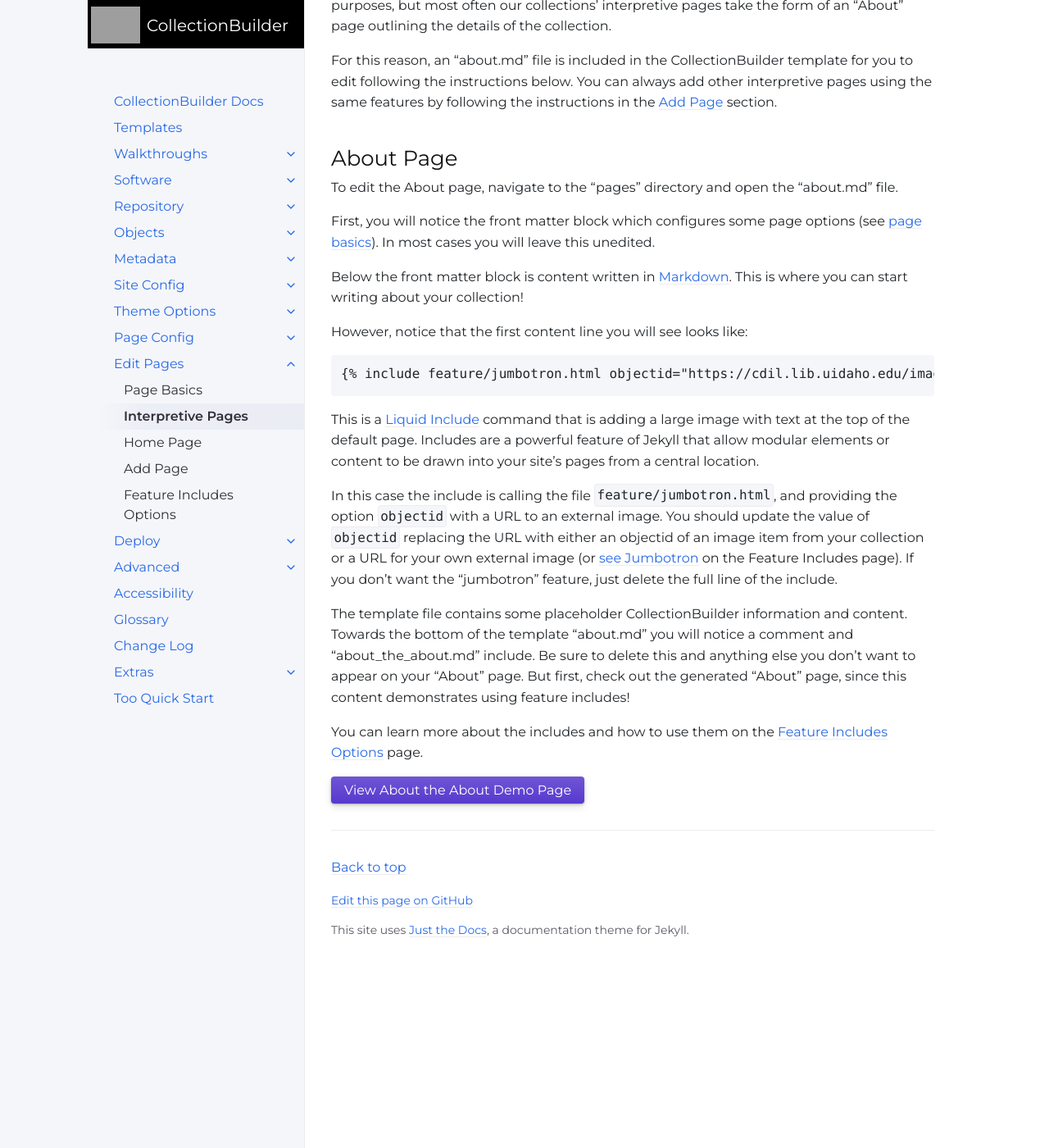
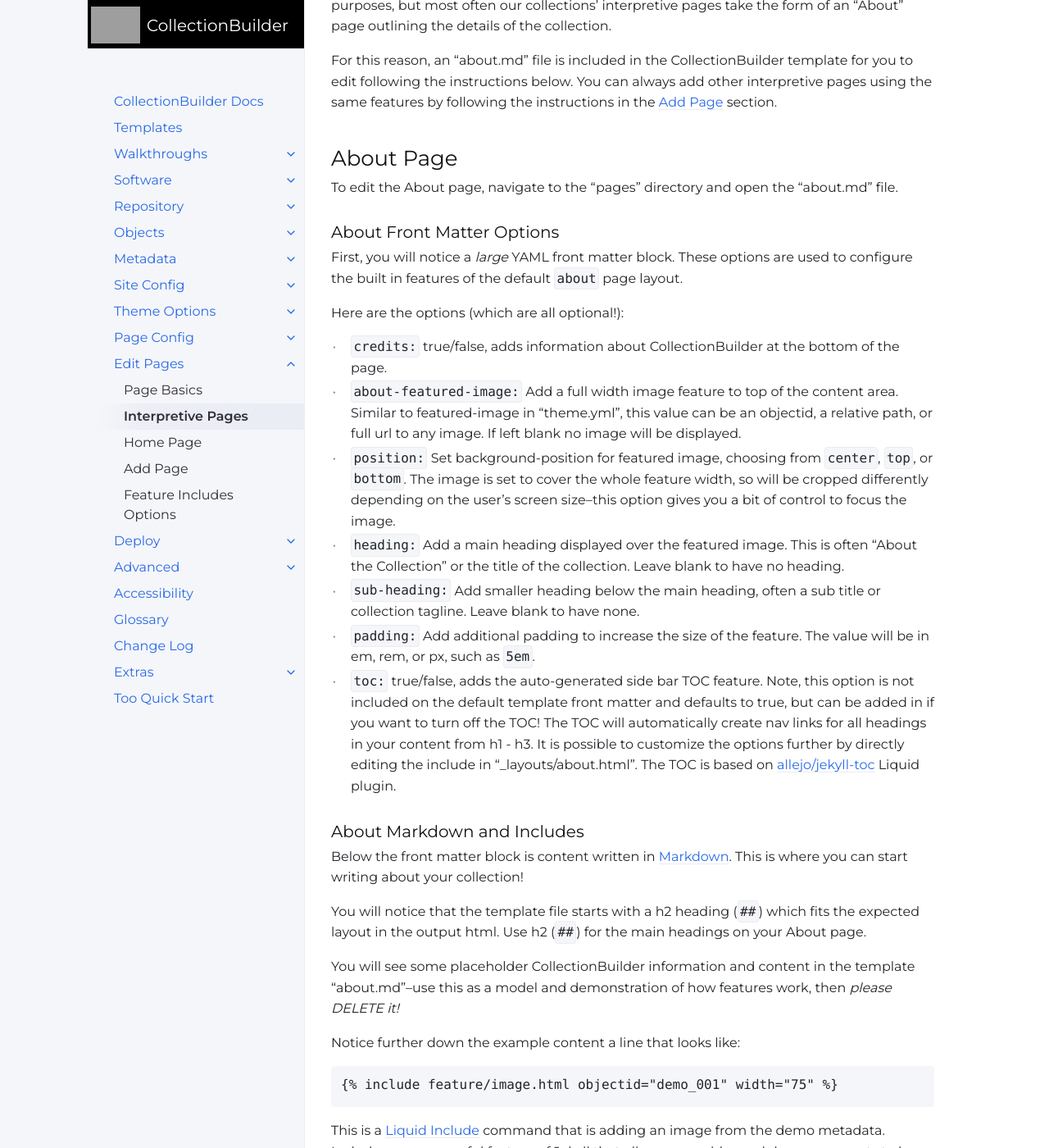
Before and after one commit to CollectionBuilder/cb-docs, a Jekyll site: the page built from docs/pages/interpretive.md, in a window 1280 px wide and 1400 px high, scrolled down 382 px. Shown: the whole window at 82% size. Built offline with Jekyll 4.4.1, drawn with Linux system fonts in a browser that asks for light colours; comment, search, counter and statistics services are not loaded; before the commit the page ends 1560 px from its top, so only the background shows below that; some of the changed text lies outside the part shown.

Commit message:
document the new About page

````diff
--- a/docs/pages/interpretive.md
+++ b/docs/pages/interpretive.md
@@ -19,30 +19,46 @@ You can always add other interpretive pages using the same features by following
 
 To edit the About page, navigate to the "pages" directory and open the "about.md" file.
 
-First, you will notice the front matter block which configures some page options (see [page basics]({{ '/docs/pages/basics/' | relative_url }})).
-In most cases you will leave this unedited.
+### About Front Matter Options
+
+First, you will notice a *large* YAML front matter block.
+These options are used to configure the built in features of the default `about` page layout.
+
+Here are the options (which are all optional!):
+
+- `credits:` true/false, adds information about CollectionBuilder at the bottom of the page.
+- `about-featured-image:` Add a full width image feature to top of the content area. Similar to featured-image in "theme.yml", this value can be an objectid, a relative path, or full url to any image. If left blank no image will be displayed.
+- `position:` Set background-position for featured image, choosing from `center`, `top`, or `bottom`. The image is set to cover the whole feature width, so will be cropped differently depending on the user's screen size--this option gives you a bit of control to focus the image.
+- `heading:` Add a main heading displayed over the featured image. This is often "About the Collection" or the title of the collection. Leave blank to have no heading.
+- `sub-heading:` Add smaller heading below the main heading, often a sub title or collection tagline. Leave blank to have none.
+- `padding:` Add additional padding to increase the size of the feature. The value will be in em, rem, or px, such as `5em`.
+- `toc:` true/false, adds the auto-generated side bar TOC feature. Note, this option is not included on the default template front matter and defaults to true, but can be added in if you want to turn off the TOC! The TOC will automatically create nav links for all headings in your content from h1 - h3. It is possible to customize the options further by directly editing the include in "_layouts/about.html". The TOC is based on [allejo/jekyll-toc](https://github.com/allejo/jekyll-toc) Liquid plugin.
+
+### About Markdown and Includes
 
 Below the front matter block is content written in [Markdown]({{ '/docs/glossary/#markdown' | relative_url }}).
 This is where you can start writing about your collection!
 
-However, notice that the first content line you will see looks like:
+You will notice that the template file starts with a h2 heading (`##`) which fits the expected layout in the output html.
+Use h2 (`##`) for the main headings on your About page.
+
+You will see some placeholder CollectionBuilder information and content in the template "about.md"--use this as a model and demonstration of how features work, then *please DELETE it!*
+
+Notice further down the example content a line that looks like:
 
 ```
-{% raw %}{% include feature/jumbotron.html objectid="https://cdil.lib.uidaho.edu/images/palouse_sm.jpg" %}{% endraw %}
+{% raw %}{% include feature/image.html objectid="demo_001" width="75" %}{% endraw %}
 ```
 
-This is a [Liquid Include](https://jekyllrb.com/docs/includes/) command that is adding a large image with text at the top of the default page.
-Includes are a powerful feature of Jekyll that allow modular elements or content to be drawn into your site's pages from a central location.
+This is a [Liquid Include](https://jekyllrb.com/docs/includes/) command that is adding an image from the demo metadata.
+Includes are a powerful feature of Jekyll that allow re-useable modular components to be added to your site's pages.
 
-In this case the include is calling the file `feature/jumbotron.html`, and providing the option `objectid` with a URL to an external image.
-You should update the value of `objectid` replacing the URL with either an objectid of an image item from your collection or a URL for your own external image (or [see Jumbotron]({{ '/docs/pages/features/#jumbotron' | relative_url }}) on the Feature Includes page).
-If you don't want the "jumbotron" feature, just delete the full line of the include.
+In this case the include is calling the file `feature/image.html`, and providing the option `objectid` with a objectid of a item in the demo metadata.
 
-The template file contains some placeholder CollectionBuilder information and content.
-Towards the bottom of the template "about.md" you will notice a comment and "about_the_about.md" include.
-Be sure to delete this and anything else you don't want to appear on your "About" page.
-But first, check out the generated "About" page, since this content demonstrates using feature includes!
-
+There is a whole set of Includes designed to add features to your interpretive pages that can be found in "_includes/feature/" in your project.
+Information about how to use them can be found directly at the top of each Include file.
 You can learn more about the includes and how to use them on the [Feature Includes Options]({{ '/docs/pages/features/' | relative_url }}) page.
 
-[View About the About Demo Page](https://collectionbuilder.github.io/collectionbuilder-gh/about.html#about-the-about-page){:.btn .btn-purple target="_blank" rel="noopener"}
+**Remember to DELETE all the placeholder content once you have your collection set up!**
+
+[View About the About Demo Page](https://collectionbuilder.github.io/collectionbuilder-gh/about.html)
````
Also changed, not shown: _change-log/about-refresh.md (added, +10 -0 lines), docs/pages/basics.md (+10 -5 lines).
